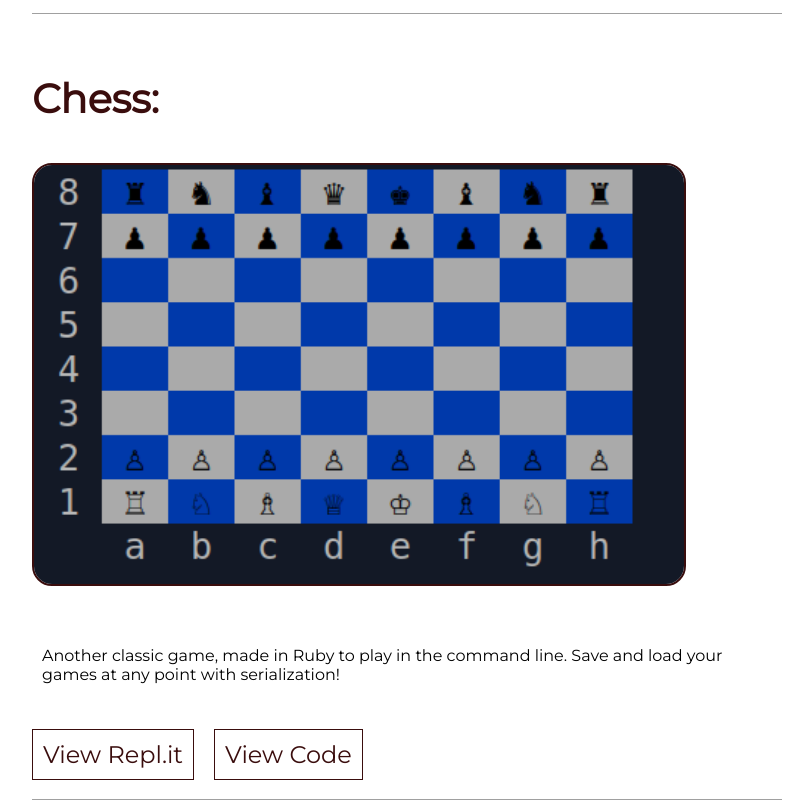
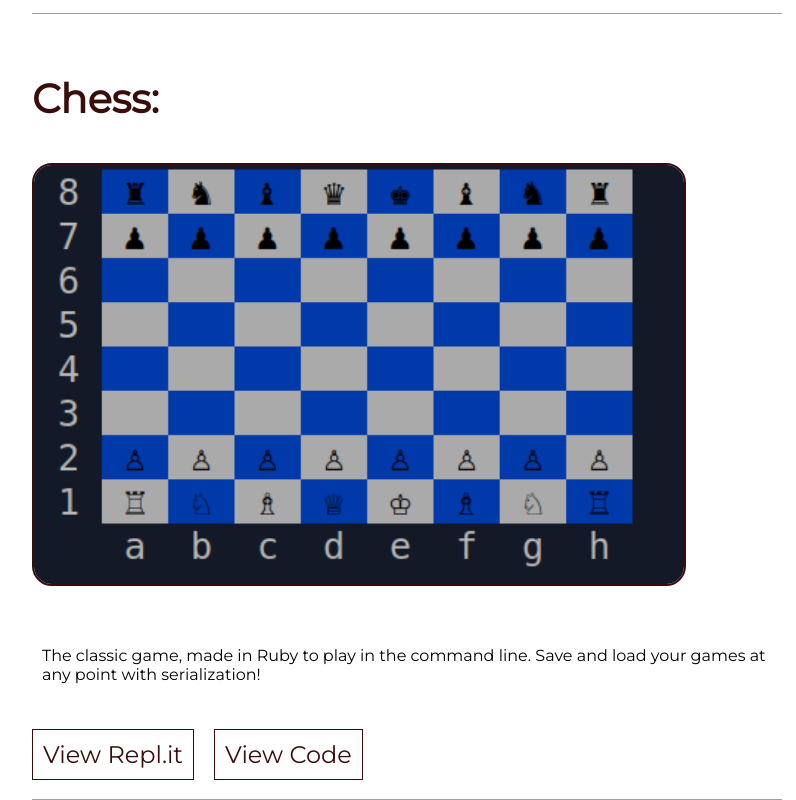
Before and after one commit to Cscharf91/portfolio-v2, a React (Create React App) app: page /projects in a window 1280 px wide. Shown: the part 3204-4004 px from the top of the page, without its empty margins (233-1029 px from the left). Built offline with nearby package versions, Linux system fonts and the light colour scheme.

Commit message:
minor grammar change

```diff
--- a/src/components/projects/Projects.js
+++ b/src/components/projects/Projects.js
@@ -74,7 +74,7 @@ const Projects = () => {
                 <p className="project-title">Chess:</p>
                 <a href="https://repl.it/@Cscharf91/chess" rel="noopener noreferrer" target="_blank"><img src={Chess} alt="Chess" className="project-pic" /></a><br />
                 <div className="project-desc">
-                    <p className="project-bio">Another classic game, made in Ruby to play in the command line. Save and load your games at any point with serialization!</p>
+                    <p className="project-bio">The classic game, made in Ruby to play in the command line. Save and load your games at any point with serialization!</p>
                 </div>
                 <div className="btn-container">
                     <a className="nav-btn-inverted" href="https://repl.it/@Cscharf91/chess" rel="noopener noreferrer" target="_blank">View Repl.it</a>
```
